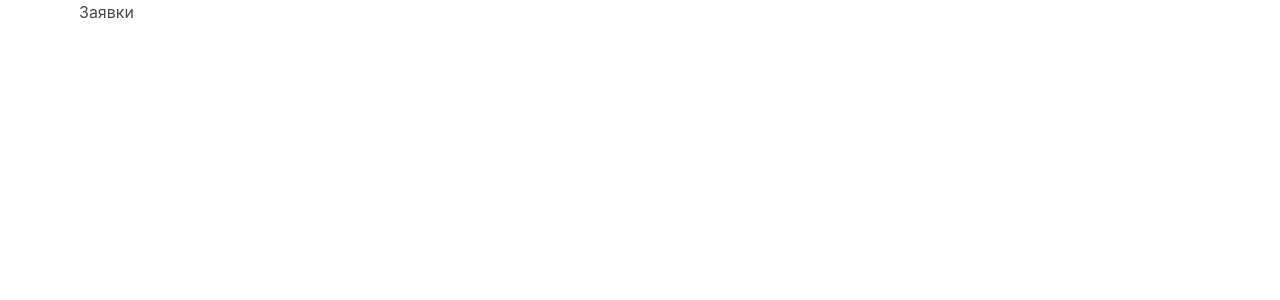
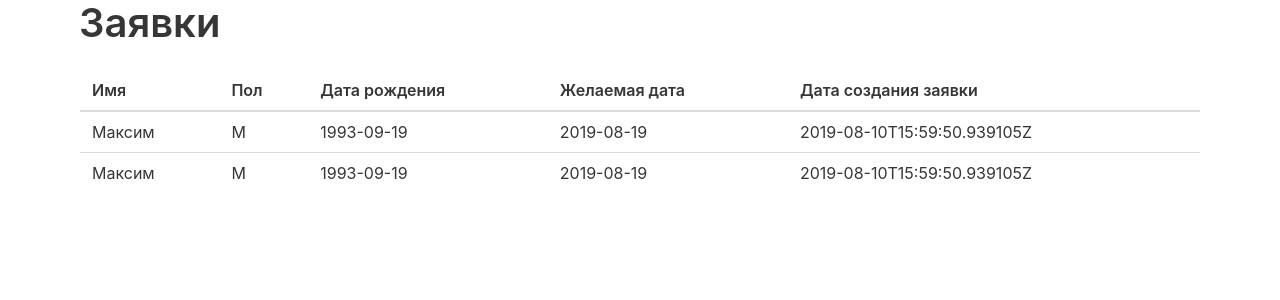
Before and after one commit to kaptn3/yep, a Vue app: page /bids in a window 1280 px wide. Shown: the top 300 px of the page. Built offline with nearby package versions, Linux system fonts and the light colour scheme.

Commit message:
feat: add bids page and form for create offer

```diff
--- /dev/null
+++ b/src/components/CreateOffer.vue
@@ -0,0 +1,81 @@
+<template>
+  <form
+    class="form"
+    @submit="submitForm"
+  >
+    <h2 class="title is-3">
+      Сформировать предложение
+    </h2>
+    <b-field label="Краткое описание">
+      <b-input
+        v-model="short_desc"
+        required
+      />
+    </b-field>
+    <b-field label="Описание">
+      <b-input
+        v-model="text"
+        maxlength="200"
+        type="textarea"
+        required
+      />
+    </b-field>
+    <div class="block">
+      <b-radio
+        v-for="item in radio"
+        :key="item.value"
+        v-model="offer_type"
+        :native-value="item.value"
+        name="type"
+        required
+      >
+        {{ item.name }}
+      </b-radio>
+    </div>
+    <button class="button is-primary is-fullwidth">
+      Сформировать предложение
+    </button>
+  </form>
+</template>
+
+<script>
+  export default {
+    name: 'CreateOffer',
+    props: {
+      id: {
+        type: Number,
+        required: true
+      }
+    },
+    data() {
+      return {
+        radio: [
+          {
+            value: 0,
+            name: 'Подарок'
+          },
+          {
+            value: 1,
+            name: 'Скидка'
+          }
+        ],
+        offer_type: 0,
+        text: '',
+        short_desc: ''
+      };
+    },
+    methods: {
+      submitForm(e) {
+        e.preventDefault();
+        console.log(this.id, this.offer_type, this.text, this.short_desc);
+      }
+    }
+  };
+</script>
+
+<style lang="scss" scoped>
+  .form {
+    padding: 20px;
+    background-color: #fff;
+  }
+</style>
--- /dev/null
+++ b/src/components/Table.vue
@@ -0,0 +1,54 @@
+<template>
+  <section>
+    <b-table
+      :data="body"
+      :columns="head"
+      :hoverable="true"
+      :loading="isLoading"
+      :selected.sync="selected"
+      :mobile-cards="true"
+    />
+    <b-modal
+      :active.sync="isModalActive"
+      :width="640"
+    >
+      <create-offer :id="selected.bid_id"/>
+    </b-modal>
+  </section>
+</template>
+
+<script>
+  import CreateOffer from './CreateOffer';
+
+  export default {
+    components: { CreateOffer },
+    props: {
+      head: {
+        type: Array,
+        required: true
+      },
+      body: {
+        type: Array,
+        required: true
+      }
+    },
+    data() {
+      return {
+        isEmpty: false,
+        isLoading: false,
+        selected: {},
+        isModalActive: false
+      };
+    },
+    watch: {
+      selected() {
+        if (!this.selected['0']) {
+          this.isModalActive = true;
+        }
+      },
+      isModalActive() {
+        if (!this.isModalActive) this.selected = { '0': '0' };
+      }
+    }
+  };
+</script>
--- a/src/views/Bids.vue
+++ b/src/views/Bids.vue
@@ -1,11 +1,73 @@
 <template>
   <div class="bids">
-    Заявки
+    <h1 class="title is-2">
+      Заявки
+    </h1>
+    <a-table
+      :head="head"
+      :body="body"
+      class="table"
+    />
   </div>
 </template>
 
 <script>
+  import ATable from '@/components/Table.vue';
+
   export default {
-    name: 'Bids'
+    name: 'Bids',
+    components: { ATable },
+    data() {
+      return {
+        head: [
+          {
+            field: 'user_name',
+            label: 'Имя'
+          },
+          {
+            field: 'user_sex',
+            label: 'Пол'
+          },
+          {
+            field: 'user_date_of_birth',
+            label: 'Дата рождения'
+          },
+          {
+            field: 'wish_date',
+            label: 'Желаемая дата'
+          },
+          {
+            field: 'create_date',
+            label: 'Дата создания заявки'
+          }
+        ],
+        body: [
+          {
+            'bid_id': 1,
+            'user_sex': 'M',
+            'user_date_of_birth': '1993-09-19',
+            'user_name': 'Максим',
+            'wish_date': '2019-08-19',
+            'create_date': '2019-08-10T15:59:50.939105Z',
+            'wish': 'Тарм пам пам'
+          },
+          {
+            'bid_id': 3,
+            'user_sex': 'M',
+            'user_date_of_birth': '1993-09-19',
+            'user_name': 'Максим',
+            'wish_date': '2019-08-19',
+            'create_date': '2019-08-10T15:59:50.939105Z',
+            'wish': 'Тарм пам пам'
+          }
+        ]
+      };
+    }
   };
 </script>
+
+<style>
+  .table tr {
+    cursor: pointer;
+  }
+</style>
```
